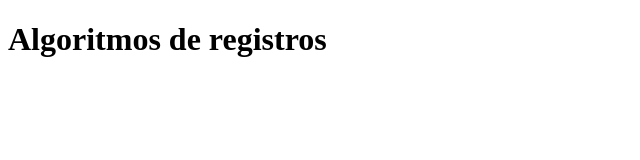
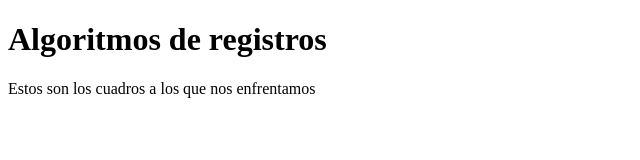
Before and after one commit to ivantica/SubiendoVisualEstudio, a plain HTML site: page registro.html in a window 1280 px wide. Shown: the whole page, without its empty margins (0-640 px from the left). Drawn offline with Linux system fonts and the light colour scheme.

Commit message:
Tercera entrega

```diff
--- a/registro.html
+++ b/registro.html
@@ -8,5 +8,8 @@
 </head>
 <body>
     <h1>Algoritmos de registros</h1>
+    <div class="ambiente">
+        <div class="cuadros"> Estos son los cuadros a los que nos enfrentamos </div>
+    </div>
 </body>
 </html>
```
